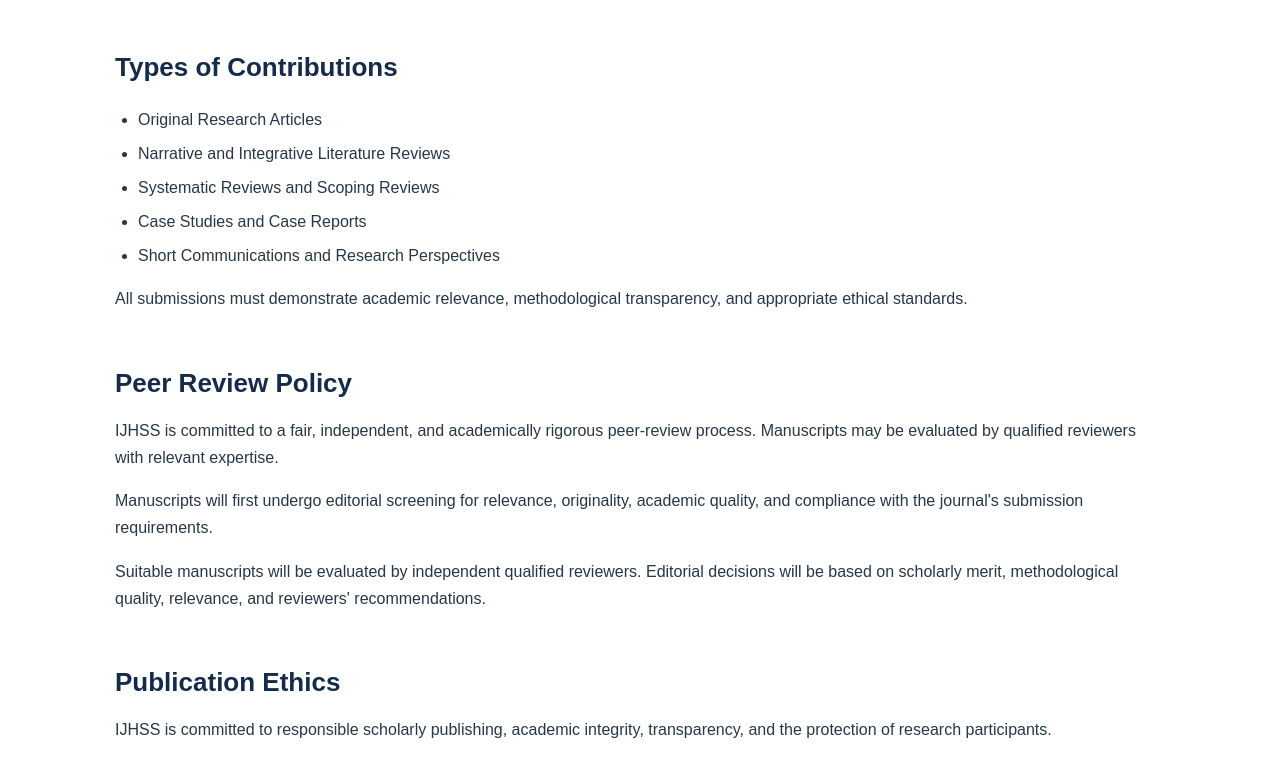
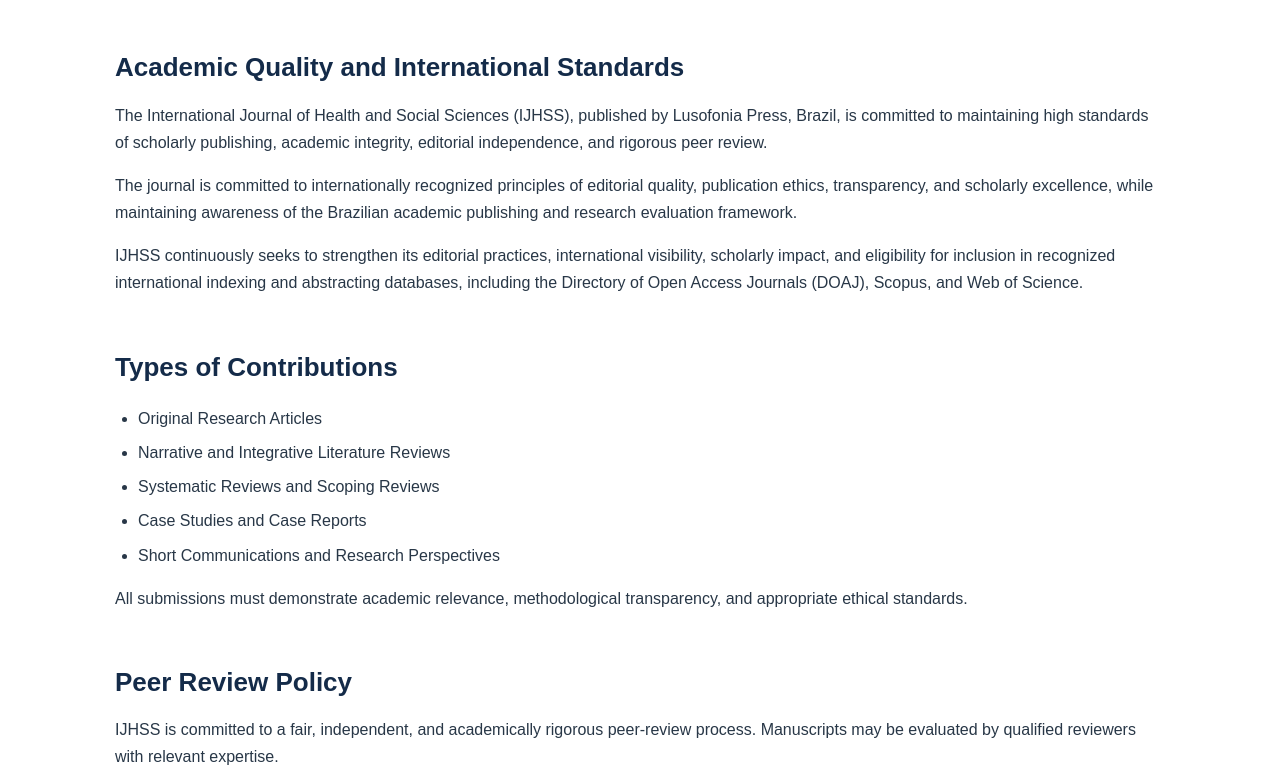
Before and after one commit to Lusofoni/lusofonia-press, a plain HTML site: page journal/index.html in a window 1280 px wide. Shown: the part 1496-2262 px from the top of the page. Drawn offline with Linux system fonts and the light colour scheme.

Commit message:
Add Academic Quality section to index.html
Added a new section on Academic Quality and International Standards to highlight the journal's commitment to high publishing standards and ethical practices.

```diff
--- a/journal/index.html
+++ b/journal/index.html
@@ -254,7 +254,7 @@ footer p {
 
     <nav>
       <a href="#about">About</a>
-      <a href="#scope">Scope</a>
+      <a href="#scope">Scope</a><a href="#quality">Academic Quality</a>
       <a href="#review">Peer Review</a>
       <a href="#ethics">Ethics</a>
       <a href="#authors">Authors</a>
@@ -386,6 +386,32 @@ footer p {
     </div>
 
   </div>
+</section>
+
+<section id="quality">
+  <h2>Academic Quality and International Standards</h2>
+
+  <p>
+    The International Journal of Health and Social Sciences (IJHSS),
+    published by Lusofonia Press, Brazil, is committed to maintaining
+    high standards of scholarly publishing, academic integrity,
+    editorial independence, and rigorous peer review.
+  </p>
+
+  <p>
+    The journal is committed to internationally recognized principles
+    of editorial quality, publication ethics, transparency, and
+    scholarly excellence, while maintaining awareness of the Brazilian
+    academic publishing and research evaluation framework.
+  </p>
+
+  <p>
+    IJHSS continuously seeks to strengthen its editorial practices,
+    international visibility, scholarly impact, and eligibility for
+    inclusion in recognized international indexing and abstracting
+    databases, including the Directory of Open Access Journals (DOAJ),
+    Scopus, and Web of Science.
+  </p>
 </section>
 
 <section id="articles">
```
